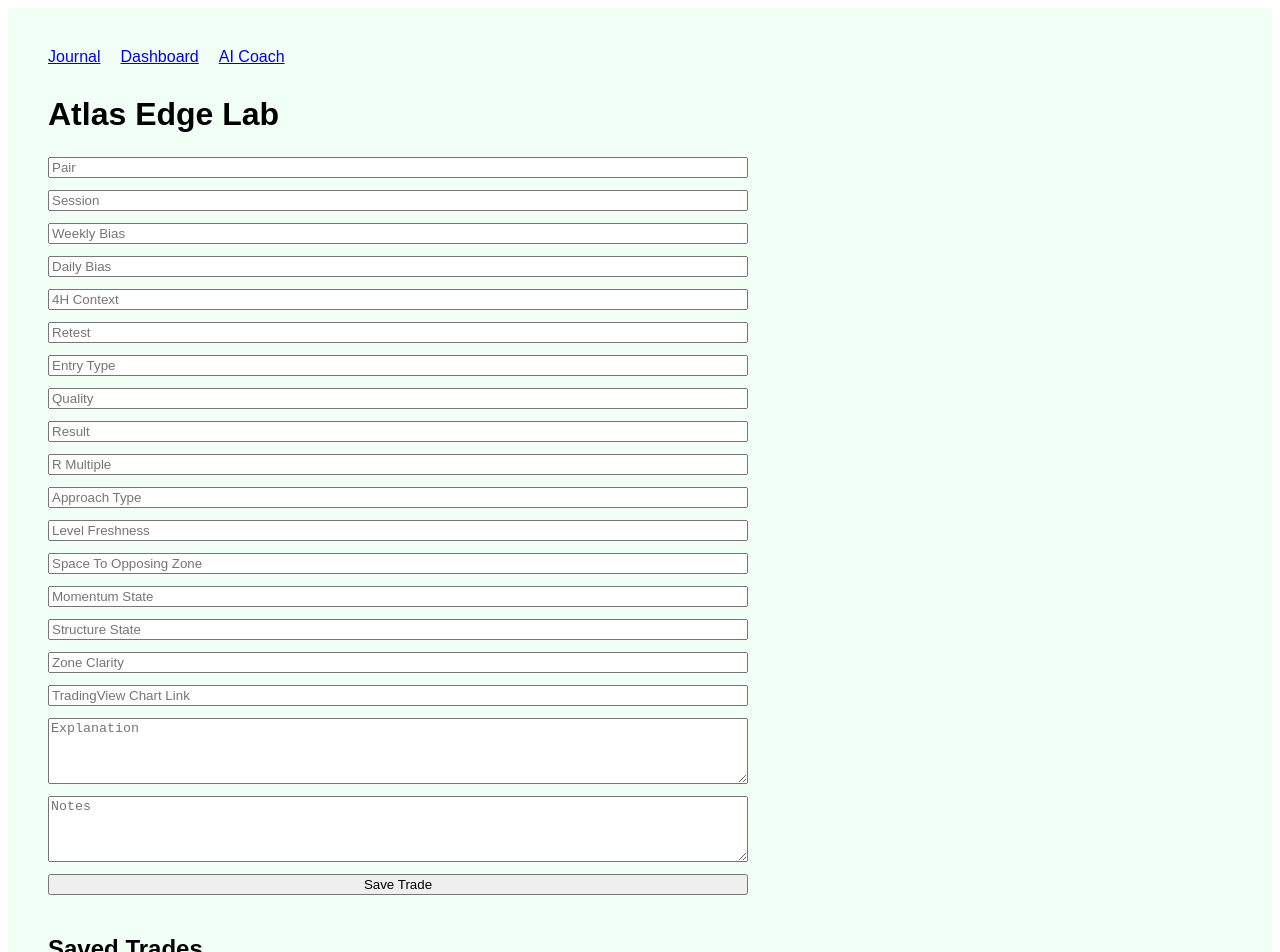
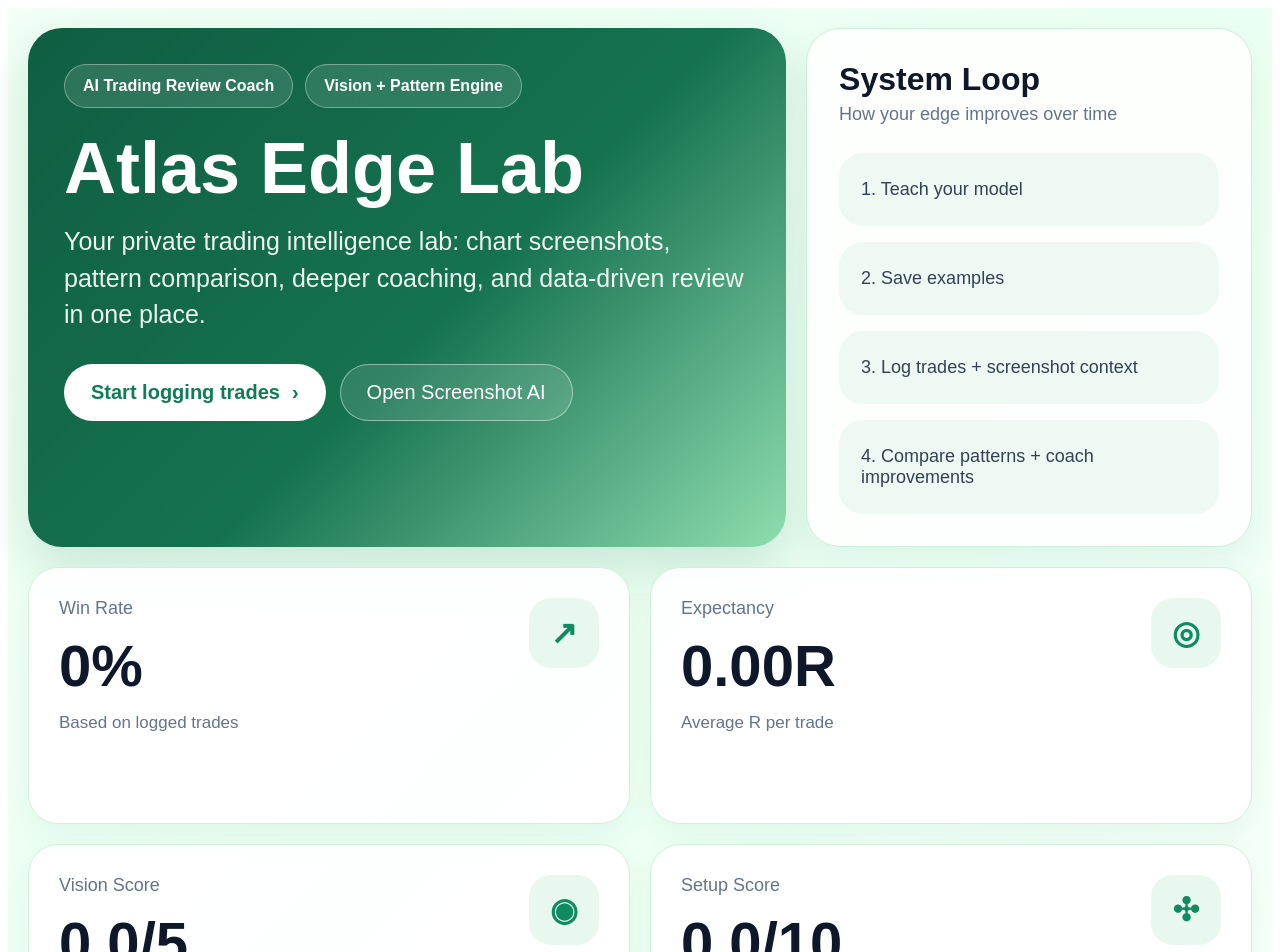
Before and after one commit to adisonpaty23-tech/atlas-edge-lab, a Next.js app: page / in a window 1280 px wide. Shown: the top 952 px of the page. Built offline with nearby package versions, Linux system fonts and the light colour scheme; no server answers; the database is empty.

Commit message:
Update index.js

```diff
--- a/pages/index.js
+++ b/pages/index.js
@@ -1,207 +1,306 @@
-import { useEffect, useState } from "react"
 import Link from "next/link"
+import { useEffect, useMemo, useState } from "react"
 import { supabase } from "../lib/supabase"
 
-export default function Home(){
+function statCard(title, value, sub, icon) {
+  return { title, value, sub, icon }
+}
 
-  const [form,setForm] = useState({
-    pair:"",
-    session:"",
-    weekly_bias:"",
-    daily_bias:"",
-    context_4h:"",
-    retest:"",
-    entry_type:"",
-    quality:"",
-    result:"",
-    r_multiple:"",
-    explanation:"",
-    notes:"",
-    chart_link:"",
-    approach_type:"",
-    level_freshness:"",
-    space_to_opposing_zone:"",
-    momentum_state:"",
-    structure_state:"",
-    zone_clarity:""
-  })
+export default function Home() {
+  const [trades, setTrades] = useState([])
 
-  const [trades,setTrades] = useState([])
-  const [loading,setLoading] = useState(false)
+  async function fetchTrades() {
+    const { data, error } = await supabase
+      .from("trades")
+      .select("*")
+      .order("created_at", { ascending: false })
 
-  function handleChange(e){
-    setForm({...form,[e.target.name]:e.target.value})
+    if (!error) setTrades(data || [])
   }
 
-  async function saveTrade(){
+  useEffect(() => {
+    fetchTrades()
+  }, [])
 
-    setLoading(true)
+  const analytics = useMemo(() => {
+    const total = trades.length
+    const wins = trades.filter((t) => t.result === "Win").length
+    const losses = trades.filter((t) => t.result === "Loss").length
+    const winRate = total ? Math.round((wins / total) * 100) : 0
+    const expectancy = total
+      ? (trades.reduce((sum, t) => sum + Number(t.r_multiple || 0), 0) / total).toFixed(2)
+      : "0.00"
 
-    const payload = {
-      ...form,
-      r_multiple: form.r_multiple === "" ? null : Number(form.r_multiple)
+    const visionScore = total
+      ? (
+          trades.reduce((sum, t) => {
+            let s = 0
+            if (t.approach_type === "Impulse") s++
+            if (t.level_freshness === "Fresh") s++
+            if (t.space_to_opposing_zone === "High") s++
+            if (t.momentum_state === "Strong") s++
+            if (t.zone_clarity === "Clear") s++
+            return sum + s
+          }, 0) / total
+        ).toFixed(1)
+      : "0.0"
+
+    const setupScore = total
+      ? (
+          trades.reduce((sum, t) => {
+            let s = 0
+            if (t.weekly_bias && t.weekly_bias === t.daily_bias && t.weekly_bias !== "Neutral") s += 2
+            if (t.retest === "First") s++
+            if (t.quality === "Clean") s++
+            if (t.session === "London" || t.session === "New York") s++
+            if (t.entry_type === "Rejection" || t.entry_type === "Sweep") s++
+            if (t.approach_type === "Impulse") s++
+            if (t.level_freshness === "Fresh") s++
+            if (t.space_to_opposing_zone === "High") s++
+            if (t.momentum_state === "Strong") s++
+            return sum + s
+          }, 0) / total
+        ).toFixed(1)
+      : "0.0"
+
+    return {
+      total,
+      wins,
+      losses,
+      winRate,
+      expectancy,
+      visionScore,
+      setupScore
     }
+  }, [trades])
 
-    const { error } = await supabase
-      .from("trades")
-      .insert([payload])
+  const stats = [
+    statCard("Win Rate", `${analytics.winRate}%`, "Based on logged trades", "↗"),
+    statCard("Expectancy", `${analytics.expectancy}R`, "Average R per trade", "◎"),
+    statCard("Vision Score", `${analytics.visionScore}/5`, "Average chart context quality", "◉"),
+    statCard("Setup Score", `${analytics.setupScore}/10`, "Full rule + chart quality score", "✣")
+  ]
 
-    if(error){
-      alert("Error saving trade")
-      console.log(error)
-    } else {
+  return (
+    <div
+      style={{
+        minHeight: "100vh",
+        background: "linear-gradient(135deg, #f2fff6 0%, #ecfff3 50%, #f8fffb 100%)",
+        fontFamily: "Arial, sans-serif",
+        color: "#0f172a",
+        padding: "20px"
+      }}
+    >
+      <div style={{ maxWidth: "1380px", margin: "0 auto" }}>
+        <div style={{ display: "grid", gridTemplateColumns: "1.7fr 1fr", gap: "20px", marginBottom: "20px" }}>
+          <div
+            style={{
+              background: "linear-gradient(135deg, #0f5e43 0%, #15724f 55%, #8fddb0 100%)",
+              borderRadius: "34px",
+              padding: "36px",
+              color: "white",
+              minHeight: "330px",
+              boxShadow: "0 20px 50px rgba(16, 123, 76, 0.18)"
+            }}
+          >
+            <div style={{ display: "flex", gap: "12px", marginBottom: "24px", flexWrap: "wrap" }}>
+              <span style={pillDark}>AI Trading Review Coach</span>
+              <span style={pillDark}>Vision + Pattern Engine</span>
+            </div>
 
-      alert("Trade saved!")
+            <div style={{ fontSize: "72px", fontWeight: 700, lineHeight: 1.02, marginBottom: "18px" }}>
+              Atlas Edge Lab
+            </div>
 
-      setForm({
-        pair:"",
-        session:"",
-        weekly_bias:"",
-        daily_bias:"",
-        context_4h:"",
-        retest:"",
-        entry_type:"",
-        quality:"",
-        result:"",
-        r_multiple:"",
-        explanation:"",
-        notes:"",
-        chart_link:"",
-        approach_type:"",
-        level_freshness:"",
-        space_to_opposing_zone:"",
-        momentum_state:"",
-        structure_state:"",
-        zone_clarity:""
-      })
+            <div style={{ fontSize: "25px", lineHeight: 1.45, maxWidth: "900px", color: "rgba(255,255,255,0.92)" }}>
+              Your private trading intelligence lab: chart screenshots, pattern comparison, deeper coaching, and
+              data-driven review in one place.
+            </div>
 
-      fetchTrades()
-    }
+            <div style={{ display: "flex", gap: "14px", marginTop: "32px", flexWrap: "wrap" }}>
+              <Link href="/journal" style={primaryBtn}>
+                Start logging trades <span style={{ marginLeft: "12px" }}>›</span>
+              </Link>
+              <Link href="/coach" style={secondaryBtn}>
+                Open Screenshot AI
+              </Link>
+            </div>
+          </div>
 
-    setLoading(false)
-  }
+          <div style={whiteCardLarge}>
+            <div style={{ fontSize: "32px", fontWeight: 700, marginBottom: "6px" }}>System Loop</div>
+            <div style={{ color: "#64748b", fontSize: "18px", marginBottom: "28px" }}>
+              How your edge improves over time
+            </div>
 
-  async function fetchTrades(){
+            <div style={{ display: "grid", gap: "16px" }}>
+              {[
+                "1. Teach your model",
+                "2. Save examples",
+                "3. Log trades + screenshot context",
+                "4. Compare patterns + coach improvements"
+              ].map((item) => (
+                <div key={item} style={loopCard}>
+                  {item}
+                </div>
+              ))}
+            </div>
+          </div>
+        </div>
 
-    const { data,error } = await supabase
-      .from("trades")
-      .select("*")
-      .order("created_at",{ascending:false})
-
-    if(!error){
-      setTrades(data || [])
-    }
-
-  }
-
-  useEffect(()=>{
-    fetchTrades()
-  },[])
-
-  return(
-
-    <div style={{padding:"40px",fontFamily:"Arial",background:"#f2fff6",minHeight:"100vh"}}>
-
-      <div style={{display:"flex",gap:"20px",marginBottom:"30px"}}>
-        <Link href="/">Journal</Link>
-        <Link href="/dashboard">Dashboard</Link>
-        <Link href="/coach">AI Coach</Link>
-      </div>
-
-      <h1>Atlas Edge Lab</h1>
-
-      <div style={{display:"grid",gap:"12px",maxWidth:"700px",marginTop:"24px"}}>
-
-        <input name="pair" placeholder="Pair" value={form.pair} onChange={handleChange}/>
-        <input name="session" placeholder="Session" value={form.session} onChange={handleChange}/>
-        <input name="weekly_bias" placeholder="Weekly Bias" value={form.weekly_bias} onChange={handleChange}/>
-        <input name="daily_bias" placeholder="Daily Bias" value={form.daily_bias} onChange={handleChange}/>
-        <input name="context_4h" placeholder="4H Context" value={form.context_4h} onChange={handleChange}/>
-        <input name="retest" placeholder="Retest" value={form.retest} onChange={handleChange}/>
-        <input name="entry_type" placeholder="Entry Type" value={form.entry_type} onChange={handleChange}/>
-        <input name="quality" placeholder="Quality" value={form.quality} onChange={handleChange}/>
-        <input name="result" placeholder="Result" value={form.result} onChange={handleChange}/>
-        <input name="r_multiple" placeholder="R Multiple" value={form.r_multiple} onChange={handleChange}/>
-        <input name="approach_type" placeholder="Approach Type" value={form.approach_type} onChange={handleChange}/>
-        <input name="level_freshness" placeholder="Level Freshness" value={form.level_freshness} onChange={handleChange}/>
-        <input name="space_to_opposing_zone" placeholder="Space To Opposing Zone" value={form.space_to_opposing_zone} onChange={handleChange}/>
-        <input name="momentum_state" placeholder="Momentum State" value={form.momentum_state} onChange={handleChange}/>
-        <input name="structure_state" placeholder="Structure State" value={form.structure_state} onChange={handleChange}/>
-        <input name="zone_clarity" placeholder="Zone Clarity" value={form.zone_clarity} onChange={handleChange}/>
-
-        <input
-          name="chart_link"
-          placeholder="TradingView Chart Link"
-          value={form.chart_link}
-          onChange={handleChange}
-        />
-
-        <textarea
-          name="explanation"
-          placeholder="Explanation"
-          value={form.explanation}
-          onChange={handleChange}
-          rows={4}
-        />
-
-        <textarea
-          name="notes"
-          placeholder="Notes"
-          value={form.notes}
-          onChange={handleChange}
-          rows={4}
-        />
-
-        <button onClick={saveTrade} disabled={loading}>
-          {loading ? "Saving..." : "Save Trade"}
-        </button>
-
-      </div>
-
-      <div style={{marginTop:"40px"}}>
-
-        <h2>Saved Trades</h2>
-
-        <div style={{display:"grid",gap:"12px",marginTop:"16px"}}>
-
-          {trades.map((trade)=>(
-            <div
-              key={trade.id}
-              style={{
-                padding:"16px",
-                border:"1px solid #cfead6",
-                borderRadius:"12px",
-                background:"#ffffff"
-              }}
-            >
-
-              <strong>{trade.pair}</strong> — {trade.session}
-
-              <div style={{marginTop:"8px",fontSize:"14px"}}>
-                Result: {trade.result} | R: {trade.r_multiple}
+        <div style={{ display: "grid", gridTemplateColumns: "1fr 1fr", gap: "20px", marginBottom: "26px" }}>
+          {stats.map((s) => (
+            <div key={s.title} style={statWrap}>
+              <div>
+                <div style={{ color: "#64748b", fontSize: "18px", marginBottom: "18px" }}>{s.title}</div>
+                <div style={{ fontSize: "58px", fontWeight: 700, lineHeight: 1 }}>{s.value}</div>
+                <div style={{ color: "#64748b", fontSize: "17px", marginTop: "18px" }}>{s.sub}</div>
               </div>
-
-              <div style={{marginTop:"8px",fontSize:"14px"}}>
-                {trade.explanation}
-              </div>
-
-              {trade.chart_link && (
-                <div style={{marginTop:"10px"}}>
-                  <a href={trade.chart_link} target="_blank">
-                    View Chart
-                  </a>
-                </div>
-              )}
-
+              <div style={statIcon}>{s.icon}</div>
             </div>
           ))}
-
         </div>
 
+        <div
+          style={{
+            background: "rgba(255,255,255,0.85)",
+            border: "1px solid #d1f0da",
+            borderRadius: "32px",
+            padding: "12px",
+            display: "grid",
+            gridTemplateColumns: "repeat(7, 1fr)",
+            gap: "10px"
+          }}
+        >
+          <Link href="/dashboard" style={activeNav}>
+            Dashboard
+          </Link>
+          <button style={navBtn}>My Model</button>
+          <button style={navBtn}>Example Library</button>
+          <Link href="/journal" style={navBtnLink}>
+            Trade Journal
+          </Link>
+          <button style={navBtn}>Screenshot AI</button>
+          <Link href="/coach" style={navBtnLink}>
+            AI Coach
+          </Link>
+          <button style={navBtn}>Reports</button>
+        </div>
       </div>
+    </div>
+  )
+}
 
-    </div>
+const pillDark = {
+  border: "1px solid rgba(255,255,255,0.35)",
+  background: "rgba(255,255,255,0.12)",
+  color: "white",
+  borderRadius: "999px",
+  padding: "12px 18px",
+  fontSize: "16px",
+  fontWeight: 600
+}
 
-  )
+const primaryBtn = {
+  display: "inline-flex",
+  alignItems: "center",
+  textDecoration: "none",
+  background: "white",
+  color: "#0f7c54",
+  borderRadius: "999px",
+  padding: "16px 26px",
+  fontSize: "20px",
+  fontWeight: 600,
+  border: "1px solid rgba(255,255,255,0.6)"
+}
 
+const secondaryBtn = {
+  display: "inline-flex",
+  alignItems: "center",
+  textDecoration: "none",
+  background: "rgba(255,255,255,0.12)",
+  color: "white",
+  borderRadius: "999px",
+  padding: "16px 26px",
+  fontSize: "20px",
+  fontWeight: 500,
+  border: "1px solid rgba(255,255,255,0.45)"
 }
+
+const whiteCardLarge = {
+  background: "rgba(255,255,255,0.88)",
+  border: "1px solid #ccefd7",
+  borderRadius: "34px",
+  padding: "32px",
+  boxShadow: "0 14px 34px rgba(20, 120, 74, 0.08)"
+}
+
+const loopCard = {
+  background: "#eef9f3",
+  borderRadius: "24px",
+  padding: "26px 22px",
+  fontSize: "18px",
+  color: "#334155"
+}
+
+const statWrap = {
+  background: "rgba(255,255,255,0.92)",
+  border: "1px solid #d1f0da",
+  borderRadius: "30px",
+  padding: "30px",
+  display: "flex",
+  justifyContent: "space-between",
+  alignItems: "flex-start",
+  minHeight: "195px",
+  boxShadow: "0 12px 30px rgba(20, 120, 74, 0.06)"
+}
+
+const statIcon = {
+  width: "70px",
+  height: "70px",
+  borderRadius: "22px",
+  background: "#e9f8ef",
+  display: "flex",
+  alignItems: "center",
+  justifyContent: "center",
+  color: "#0f8b62",
+  fontSize: "32px",
+  fontWeight: 700
+}
+
+const activeNav = {
+  textDecoration: "none",
+  background: "#08a56f",
+  color: "white",
+  borderRadius: "24px",
+  padding: "18px 20px",
+  fontSize: "18px",
+  fontWeight: 600,
+  display: "flex",
+  alignItems: "center",
+  justifyContent: "center"
+}
+
+const navBtn = {
+  border: "none",
+  background: "transparent",
+  color: "#334155",
+  borderRadius: "24px",
+  padding: "18px 20px",
+  fontSize: "18px",
+  fontWeight: 500,
+  cursor: "pointer"
+}
+
+const navBtnLink = {
+  textDecoration: "none",
+  background: "transparent",
+  color: "#334155",
+  borderRadius: "24px",
+  padding: "18px 20px",
+  fontSize: "18px",
+  fontWeight: 500,
+  display: "flex",
+  alignItems: "center",
+  justifyContent: "center"
+}
```
